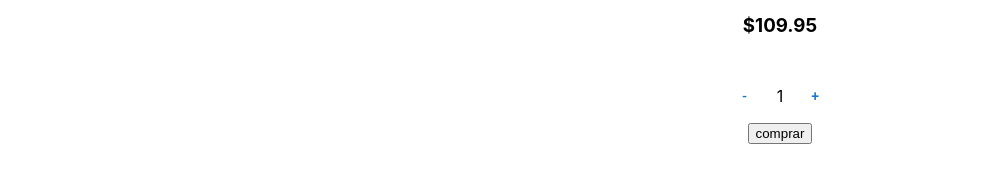
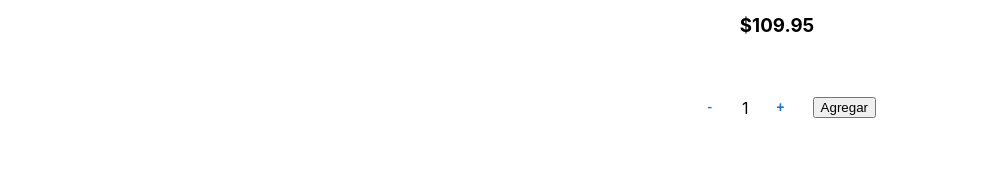
Before and after one commit to cristianbarra79/React, a React (Create React App) app: page /item/1 in a window 1280 px wide. Shown: the part 541-724 px from the top of the page, without its empty margins (148-1129 px from the left). Built offline with nearby package versions, Linux system fonts and the light colour scheme.

Commit message:
funcion ItemCount y se creo componente Cart

```diff
--- a/src/App.js
+++ b/src/App.js
@@ -3,7 +3,7 @@ import ItemListContainer from './components/ItemListContainer/ItemListContainer'
 import NavBar from './components/Navbar/NavBar';
 import {BrowserRouter, Switch, Route} from 'react-router-dom'
 import ItemDetailContainer from './components/ItemDetailContainer/ItemDetailContainer';
-
+import Cart from './components/Cart/Cart'
 
 function App() {
   return (
@@ -20,6 +20,9 @@ function App() {
           <Route exact path="/category/:category">
             <ItemListContainer greeting="Bienvenido!!!"/>
           </Route>
+          <Route exact path="/cart">
+            <Cart/>
+          </Route>
         </Switch>
       </BrowserRouter>
     </div>
--- /dev/null
+++ b/src/components/Cart/Cart.jsx
@@ -0,0 +1,11 @@
+import React from 'react'
+
+const Cart = () => {
+    return (
+        <div>
+            <h1>Cart</h1>
+        </div>
+    )
+}
+
+export default Cart
--- a/src/components/Item/Item.jsx
+++ b/src/components/Item/Item.jsx
@@ -1,12 +1,11 @@
 import React from 'react'
+import {Link} from 'react-router-dom'
 import Card from '@material-ui/core/Card';
 import CardActions from '@material-ui/core/CardActions';
 import CardContent from '@material-ui/core/CardContent';
 import CardMedia from '@material-ui/core/CardMedia';
 import Button from '@material-ui/core/Button';
 import Typography from '@material-ui/core/Typography';
-import {Link} from 'react-router-dom'
-import ItemCount from '../ItemCount/ItemCount';
 import "./Item.css"
 
 const Item = ({id, nombre, descripcion, stock, img, precio, initial}) => {
@@ -31,7 +30,6 @@ const Item = ({id, nombre, descripcion, stock, img, precio, initial}) => {
                 <Typography variant="h4" color="text.primary">
                     ${precio}
                 </Typography>
-                <ItemCount stock={stock} initial={initial}/>
                 <CardActions>
                     <Button>
                         <Link to={`/item/${id}`}>Detalles</Link>
--- a/src/components/ItemCount/ItemCount.jsx
+++ b/src/components/ItemCount/ItemCount.jsx
@@ -1,27 +1,37 @@
 import * as React from 'react';
 import { useState } from 'react';
 import { Button } from '@material-ui/core';
+import {Link} from 'react-router-dom'
 
-const ItemCount = ({stock,initial}) => {
-
+const ItemCount = ({stock,initial, onAdd}) => {
 
     const [cantidad, setCantidad] = useState(initial)
+    const [agregado, setAgregado] = useState(false)
 
-
-    const onAdd = () =>{
+    const sumar = () =>{
         setCantidad(cantidad+1)
     }
 
-    const subtract = () =>{
+    const restar = () =>{
         setCantidad(cantidad-1)
     }
 
+    const agregar = () =>{
+        onAdd(cantidad)
+        setAgregado(true)
+    }
 
     return (
         <div className="card">
-            <Button onClick={() => cantidad > 1 ? subtract() : alert("Ingrese cantidad")}>-</Button>
+            {!agregado ?
+                <><Button onClick={() => cantidad > 1 ? restar() : alert("Ingrese cantidad")}>-</Button>
                 <p>{cantidad}</p>
-            <Button onClick={() => cantidad < stock ? onAdd() : alert("No hay mas stock")}>+</Button>
+                <Button onClick={() => cantidad < stock ? sumar() : alert("No hay mas stock")}>+</Button>
+                <button onClick={agregar}>Agregar</button></>
+            :
+            <Button variant="contained">
+                <Link to={`/cart`}>TERMINAR</Link>
+            </Button>}
         </div>
 
     )
--- a/src/components/ItemDetail.jsx/ItemDetail.jsx
+++ b/src/components/ItemDetail.jsx/ItemDetail.jsx
@@ -1,21 +1,24 @@
 import React from 'react'
+import {useState} from 'react'
 import ItemCount from '../ItemCount/ItemCount'
 
 import './ItemDetail.css'
 
-const ItemDetail = ({title, price, description, image, count, category}) => {
+const ItemDetail = ({id, title, price, description, image, count, category}) => {
+
+    const [carrito, setCarrito] = useState([])
+
+    const onAdd = (cantidad) =>{
+        setCarrito([...carrito, {id: id, cantidad: cantidad}])
+    }
 
     return (
         <div className="contenedor">
-
             <h1>{title}</h1>
             <img src={image} alt={category} />
             <h2>{description}</h2>
             <h3>${price}</h3>
-            <div className="count">
-                <ItemCount stock={count} initial={1}/>
-                <button>comprar</button>
-            </div>
+            <ItemCount className="count" stock={count} initial={1} onAdd={onAdd}/>
         </div>
     )
 }
--- a/src/components/ItemDetailContainer/ItemDetailContainer.jsx
+++ b/src/components/ItemDetailContainer/ItemDetailContainer.jsx
@@ -16,7 +16,6 @@ const ItemDetailContainer = () => {
         let resultado = listado.find(element => element.id == id);
         resolve(resultado)
       },2000)
-
     })
 
     const setProducts = async () => {
@@ -35,7 +34,7 @@ const ItemDetailContainer = () => {
 
     return (
         <div>
-            {loading ? <h2>Cargando...</h2> : producto && <ItemDetail title={producto.title} price={producto.price} description={producto.description} image={producto.image} count={producto.rating.count} category={producto.category} /> }
+            {loading ? <h2>Cargando...</h2> : producto && <ItemDetail id={producto.id} title={producto.title} price={producto.price} description={producto.description} image={producto.image} count={producto.rating.count} category={producto.category} /> }
         </div>
     )
 }
--- a/src/components/ItemList/ItemList.jsx
+++ b/src/components/ItemList/ItemList.jsx
@@ -38,7 +38,6 @@ const ItemList = () => {
         setTimeout(() => {
             getProductos()
         }, 2000);
-
     }, [category])
 
     return (
```
